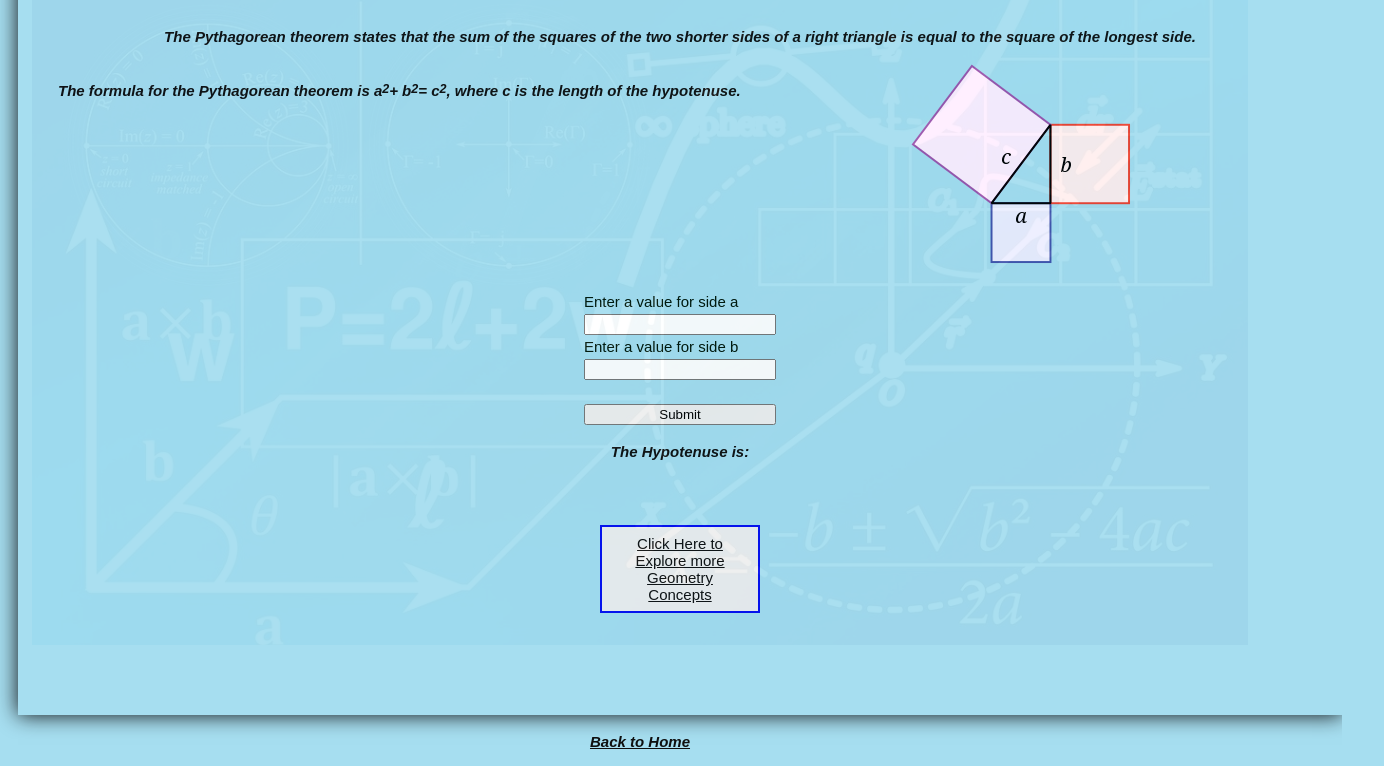
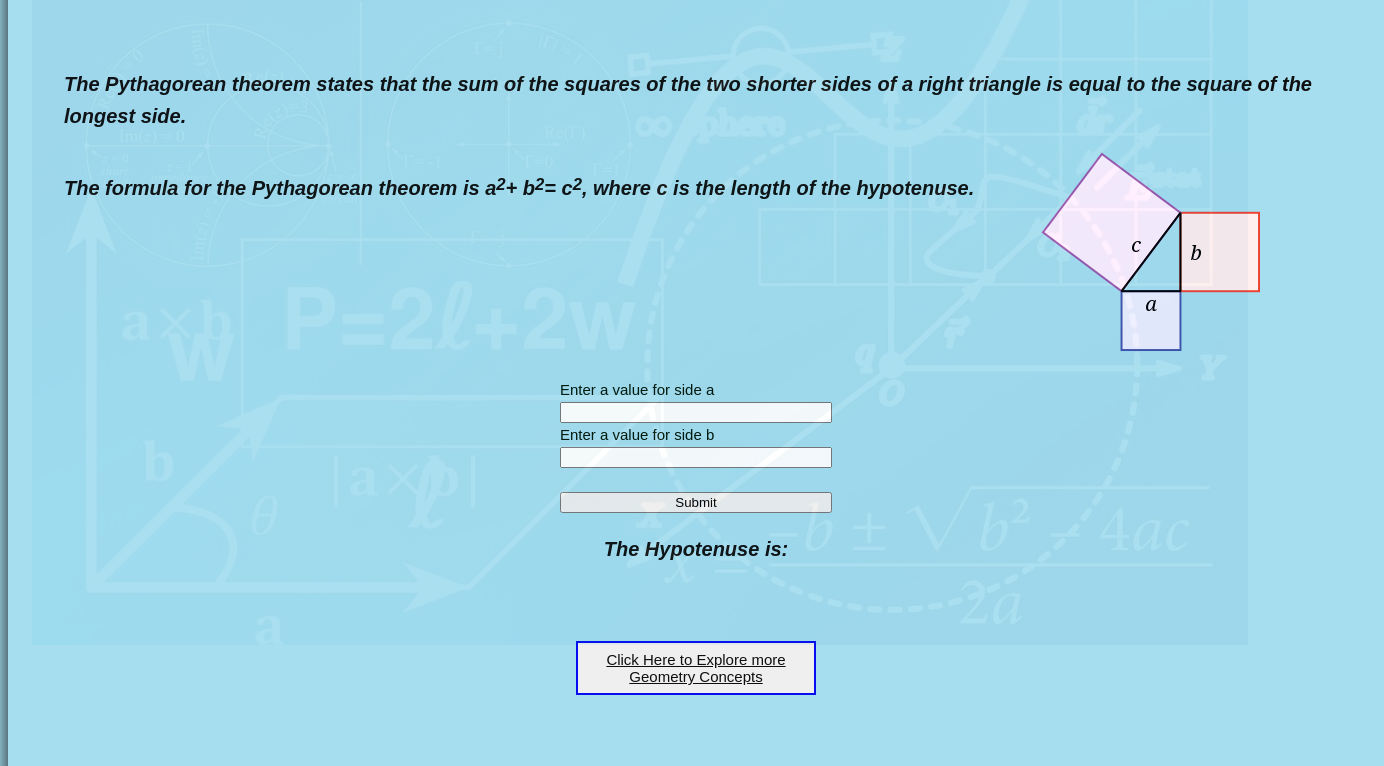
Before and after one commit to DianeVail/MathYourWay, a plain HTML site: page pythagoreanthm.html in a window 1280 px wide. Shown: the part 155-921 px from the top of the page, 1384 px wide, since content can reach past the window. Drawn offline with Linux system fonts and the light colour scheme.

Commit message:
Final commit

```diff
--- a/css/style.css
+++ b/css/style.css
@@ -1,8 +1,3 @@
-html {
-	padding: 0;
-	margin: 10px;
-}
-
 body {
 	color: #011608;
 	font-family: Arial, Helvetica, sans-serif;
@@ -47,6 +42,7 @@ a:hover {
 	font-weight: bold;
 	font-style: italic;
 	font-size: 15px;
+	width: 100%;
 }
 
 .mathpages {
@@ -141,9 +137,6 @@ p, .fact-text {
 		z-index: auto;
 		pointer-events: none;
 
-
-
-
 	}
 
 	a, link-btn {
@@ -166,8 +159,8 @@ p, .fact-text {
 		margin-bottom: 3.2rem;
 		font-weight: bold;
 		font-style: italic;
-		font-size: 30px;
-		width: 100%
+		font-size: 50px;
+		width:100%
 	}
 
 	.mathpages {
@@ -176,7 +169,7 @@ p, .fact-text {
 		flex-direction: row;
 		flex-wrap: wrap;
 		justify-content: center;
-		padding: 2.5rem;
+		padding: 3.5rem;
 		width: 100%;
 	}
 
@@ -191,7 +184,7 @@ p, .fact-text {
 		color: #0f0f0f;
 		display: flex;
 		flex-wrap: wrap;
-		font-size: 15px;
+		font-size: 20px;
 		font-style: italic;
 		font-weight: bold;
 		justify-content:center;
@@ -200,8 +193,10 @@ p, .fact-text {
 	.mathlinks {
 		border: 0.125rem solid rgb(6, 14, 240);
 		display:flex;
+		justify-content: center;
+		font-size: 50px;
 		margin: 1rem;
-		max-width: 10rem;
+		max-width: 15rem;
 
 	}
 
@@ -213,6 +208,7 @@ p, .fact-text {
 		margin-inline: 25%;
 		padding: 1rem 1rem;
 		margin-top: 10px;
+
 
 	}
 
--- a/js/pythagoreanthm.js
+++ b/js/pythagoreanthm.js
@@ -32,8 +32,8 @@ function checkValues() {  //Check to make sure input is valid
         message.innerText = result;  //Outputs a blank response if not a triple
 
         if (legA %1 === 0 && legB %1 === 0 && answer %1 === 0) {
-        result = "Congratulations!  You have found a Pythagorean Triple!!  A Pythagorean triple consists of three positive integers a, b, and c, such that a^2 + b^2 = c^2.  A triangle whose side lengths are a Pythagorean triple is a right triangle and called a Pythagorean triangle."
-        message.innerText = result;
+        document.getElementById("message").innerHTML = "Congratulations!  You have found a Pythagorean Triple!!  A Pythagorean triple consists of three positive integers a, b, and c, such that a<sup>2</sup> + b<sup>2</sup> = c<sup>2</sup>.  A triangle whose side lengths are a Pythagorean triple is a right triangle and called a Pythagorean triangle."
+
     }
 }
 }
```
Also changed, not shown: index.html (+2 -3 lines).
